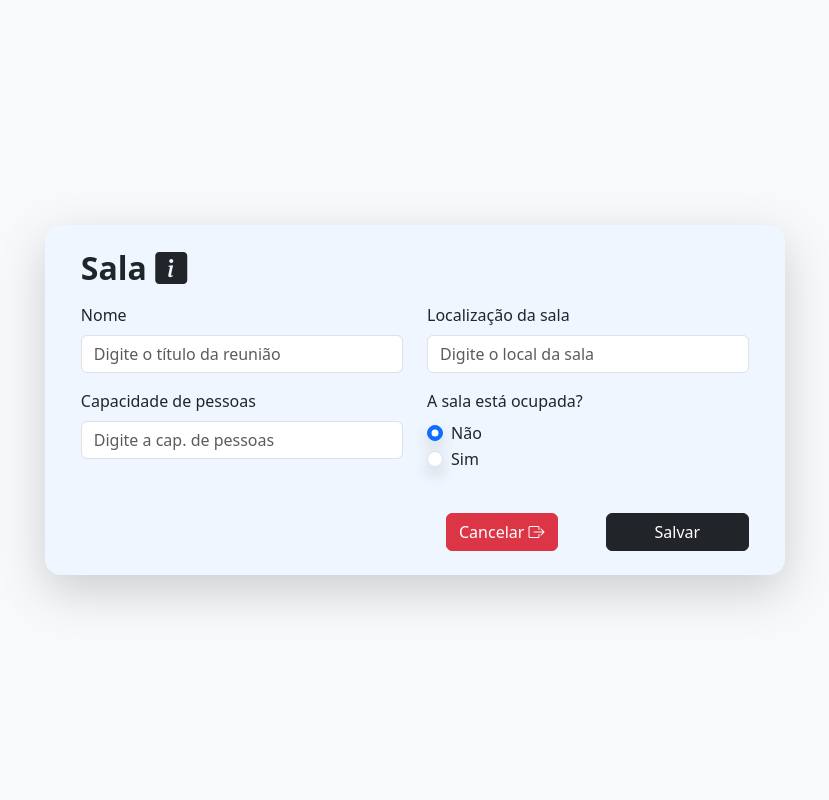
After one commit to murillofaria/meeting_room_app, a Django app: page /sala/criar in a window 1280 px wide. The commit adds this page. Shown: the whole page, without its empty margins (225-1054 px from the left). Run offline with Django 5.2, Linux system fonts and the light colour scheme; a user stored in the database is signed in.

Commit message:
Tela e funcionalidade de registrar sala

```diff
--- a/meeting_room_app/templates/reunioes.html
+++ b/meeting_room_app/templates/reunioes.html
@@ -63,7 +63,7 @@
             </div>
 
             <div class="col-sm-6 col-md-4 col-lg-3">
-                <a href="#" class="btn btn-dark btn-lg w-100 py-3 shadow-sm d-flex flex-column align-items-center justify-content-center">
+                <a href="{% url 'criar_sala' %}" class="btn btn-dark btn-lg w-100 py-3 shadow-sm d-flex flex-column align-items-center justify-content-center">
                     <i class="bi bi-door-open"></i>
                     <span class="fw-bold">Registrar Sala</span>
                 </a>
--- /dev/null
+++ b/meeting_room_app/templates/sala.html
@@ -0,0 +1,71 @@
+<!DOCTYPE html>
+<html lang="pt-br">
+<head>
+    <meta charset="UTF-8">
+    <meta name="viewport" content="width=device-width, initial-scale=1.0">
+    <title>Sala</title>
+    <link href="https://cdn.jsdelivr.net/npm/bootstrap@5.3.8/dist/css/bootstrap.min.css" rel="stylesheet" integrity="sha384-sRIl4kxILFvY47J16cr9ZwB07vP4J8+LH7qKQnuqkuIAvNWLzeN8tE5YBujZqJLB" crossorigin="anonymous">
+    <link rel="stylesheet" href="https://cdn.jsdelivr.net/npm/bootstrap-icons@1.13.1/font/bootstrap-icons.min.css">
+</head>
+<body class="bg-light">
+    <div class="container d-flex justify-content-center align-items-center vh-100">
+
+        <div class="row shadow-lg rounded-4 border-light p-4" style="background-color: #eff6ff">
+            <h2 class="fw-bold text-dark mb-3">Sala <i class="bi bi-info-square-fill"></i></h2>
+
+            <form action="{% url 'criar_sala' %}" method="POST">
+                {% csrf_token %}
+                <div class="row">
+                    <div class="col-md-6">
+                        <div class="mb-3">
+                            <label for="nome" class="form-label">Nome</label>
+                            <input type="text" class="form-control" name="nome" id="nome" placeholder="Digite o título da reunião">
+                        </div>
+                        <div class="mb-3">
+                            <label for="capacidade" class="form-label">Capacidade de pessoas</label>
+                            <input type="number" class="form-control" name="capacidade" id="capacidade" placeholder="Digite a cap. de pessoas">
+                        </div>
+                    </div>
+                    <div class="col-md-6">
+                        <div class="mb-3">
+                            <label for="localizacao" class="form-label">Localização da sala</label>
+                            <input type="text" class="form-control" name="localizacao" id="localizacao" placeholder="Digite o local da sala">
+                        </div>
+                        <div class="mb-3 d-flex flex-column">
+                            <label for="ocupada" class="form-label">A sala está ocupada?</label>
+                            <div class="form-check form-check-inline">
+                                <input class="form-check-input shadow" type="radio" name="ocupada" id="ocupada_nao" value="0" checked>
+                                <label class="form-check-label" for="ocupada_nao">Não</label>
+                            </div>
+                            <div class="form-check form-check-inline">
+                                <input class="form-check-input shadow" type="radio" name="ocupada" id="ocupada_sim" value="1">
+                                <label class="form-check-label" for="ocupada_sim">Sim</label>
+                            </div>
+                        </div>
+                    </div>
+                </div>
+
+                {% if messages %}
+                    {% for mensagem in messages %}
+                            <div class="alert alert-danger text-center" role="alert">
+                                {{mensagem}}
+                            </div>
+                    {% endfor %}
+                {% endif %}
+
+                <div class="row mt-4">
+                    <div class="col d-flex justify-content-end">
+                        <a href="{% url 'reunioes' %}" class= "btn btn-danger me-5">
+                            <span>Cancelar</span>
+                            <i class="bi bi-box-arrow-right"></i>
+                        </a>
+                        <button type="submit" class="btn btn-dark px-5">Salvar</button>
+                    </div>
+                </div>
+            </form>
+        </div>
+    </div>
+
+    <script src="https://cdn.jsdelivr.net/npm/bootstrap@5.3.8/dist/js/bootstrap.bundle.min.js" integrity="sha384-FKyoEForCGlyvwx9Hj09JcYn3nv7wiPVlz7YYwJrWVcXK/BmnVDxM+D2scQbITxI" crossorigin="anonymous"></script>
+</body>
+</html>
--- a/meeting_room_app/urls.py
+++ b/meeting_room_app/urls.py
@@ -8,5 +8,6 @@ urlpatterns = [
     path('logout/', views.deslogar, name='logout'),
     path('reunioes/criar', views.criar_reuniao, name="criar_reuniao"),
     path('reunioes/alterar/<int:id>', views.alterar_reuniao, name="alterar_reuniao"),
-    path('reuniao/excluir/<int:id>', views.excluir_reuniao, name="excluir_reuniao")
+    path('reuniao/excluir/<int:id>', views.excluir_reuniao, name="excluir_reuniao"),
+    path('sala/criar', views.criar_sala, name="criar_sala")
 ]
--- a/meeting_room_app/views.py
+++ b/meeting_room_app/views.py
@@ -1,3 +1,4 @@
+from django.http import HttpResponse
 from django.shortcuts import render, redirect
 from django.contrib.auth import authenticate, login, logout
 from django.contrib import messages
@@ -111,7 +112,9 @@ def reunioes(request):
 @login_required
 def criar_reuniao(request):
     usuarios = User.objects.all()
-    salas = Sala.objects.all()
+    salas = Sala.objects.filter(
+        ocupada=False
+    )
     reuniao_status = Reuniao.STATUS_CHOICES
     if request.method == "GET":
         return render(request, 'reuniao.html', {'usuarios':usuarios, "salas":salas, "reuniao_status":reuniao_status})
@@ -153,7 +156,9 @@ def criar_reuniao(request):
 @login_required
 def alterar_reuniao(request, id):
     usuarios = User.objects.all()
-    salas = Sala.objects.all()
+    salas = Sala.objects.filter(
+        ocupada=False
+    )
     reuniao_status = Reuniao.STATUS_CHOICES
 
     reuniao_obj = Reuniao.objects.get(id=id)
@@ -205,3 +210,26 @@ def excluir_reuniao(request, id):
         return redirect('reunioes')
 
     return redirect('reunioes') #Caso tente entrar por GET, vai para tela de reunioes
+
+@login_required
+def criar_sala(request):
+    if request.method == "GET":
+        return render(request, "sala.html")
+    elif request.method == "POST":
+        nome_form = request.POST.get('nome', '').strip()
+        capacidade_form = request.POST.get('capacidade', '').strip()
+        localizacao_form = request.POST.get('localizacao', '').strip()
+        ocupada_form = request.POST.get('ocupada')
+
+        if not nome_form or not capacidade_form or not localizacao_form:
+            messages.error(request, "Preencha todos os campos corretamente.")
+            return redirect('criar_sala')
+
+        nova_sala = Sala.objects.create(
+            nome=nome_form,
+            capacidade=capacidade_form,
+            localizacao=localizacao_form,
+            ocupada=ocupada_form
+        )
+
+        return redirect('reunioes')
```
Also changed, not shown: db.sqlite3.
